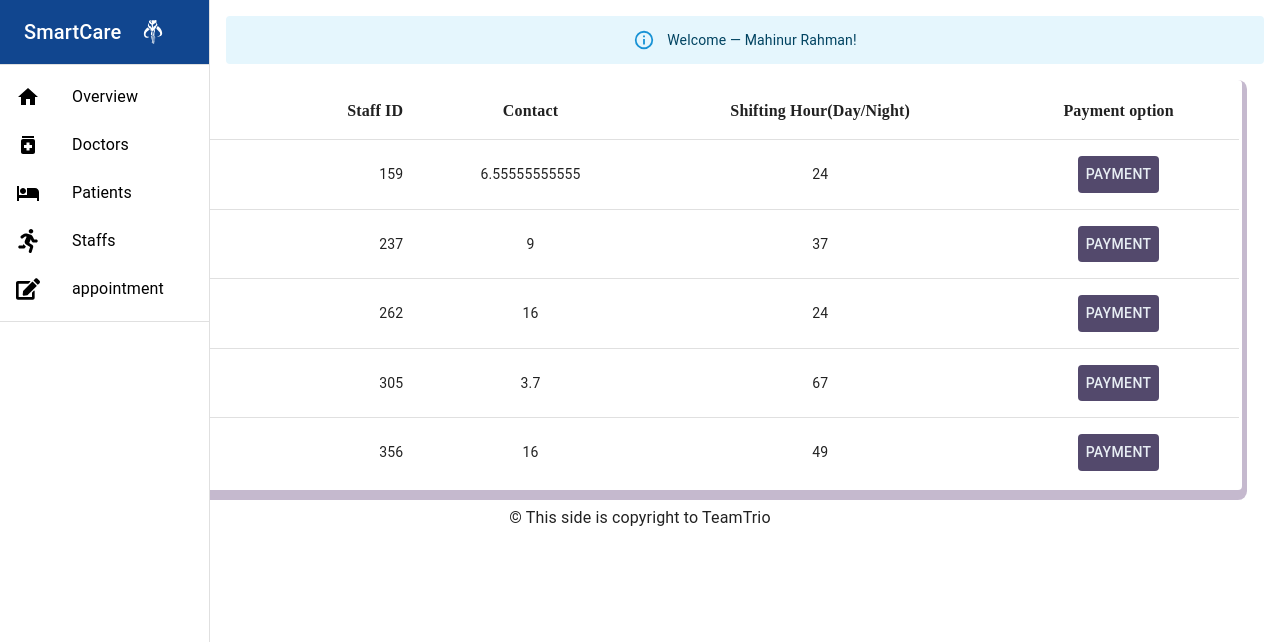
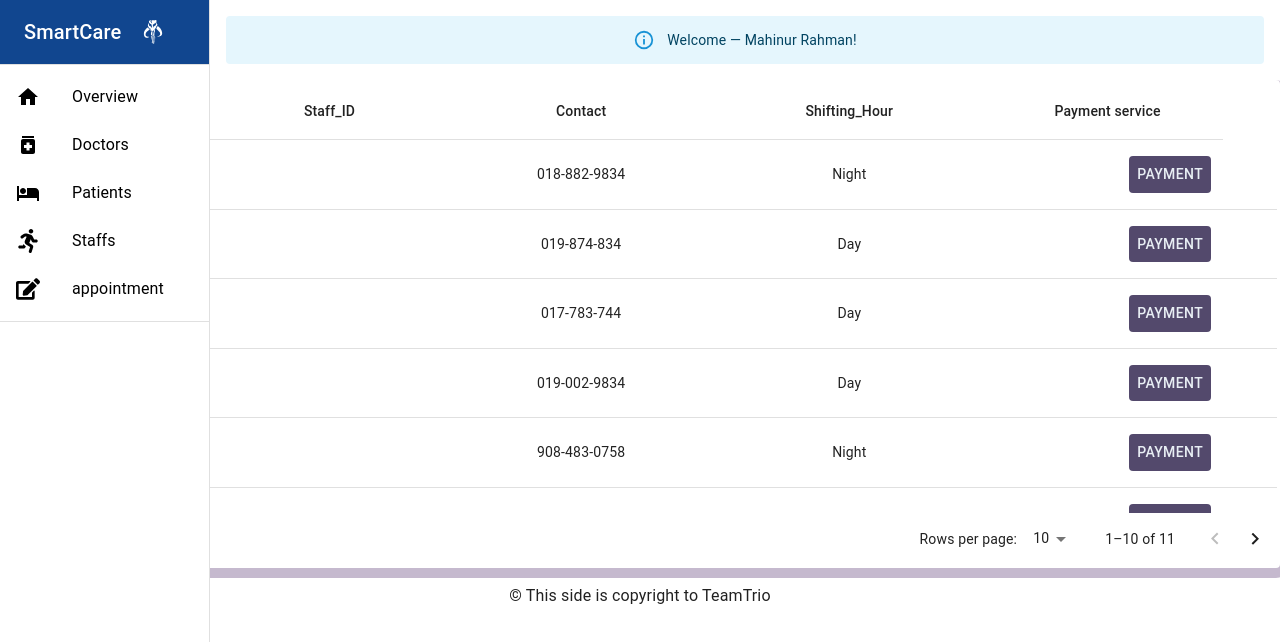
Before and after one commit to srihernogo/practice-react-hospital, a React (Create React App) app: page /staffs in a window 1280 px wide. Shown: the top 642 px of the page. Built offline with nearby package versions, Linux system fonts and the light colour scheme.

Commit message:
Fake data added to Staff

```diff
--- a/package.json
+++ b/package.json
@@ -14,6 +14,7 @@
     "@testing-library/jest-dom": "^5.16.4",
     "@testing-library/react": "^13.3.0",
     "@testing-library/user-event": "^13.5.0",
+    "axios": "^0.27.2",
     "date-fns": "^2.29.1",
     "google-map-react": "^2.2.0",
     "leaflet": "^1.8.0",
@@ -25,6 +26,7 @@
     "react-leaflet": "^4.0.1",
     "react-router-dom": "^6.3.0",
     "react-scripts": "5.0.1",
+    "react-select": "^5.4.0",
     "recharts": "^2.1.13",
     "styled-components": "^5.3.5",
     "web-vitals": "^2.1.4"
--- /dev/null
+++ b/public/staff.json
@@ -0,0 +1,57 @@
+[
+  {
+    "name": "Abu Kalam",
+    "contact": "018-882-9834",
+    "shiftingHour": "Night"
+  },
+  {
+    "name": "Mr.harry",
+    "contact": "019-874-834",
+    "shiftingHour": "Day"
+  },
+  {
+    "name": "A.Alam",
+    "contact": "017-783-744",
+    "shiftingHour": "Day"
+  },
+  {
+    "name": "Basu Deb",
+    "contact": "019-002-9834",
+    "shiftingHour": "Day"
+  },
+  {
+    "name": "Gerriets",
+    "contact": "908-483-0758",
+    "shiftingHour": "Night"
+  },
+  {
+    "name": "Langcaster",
+    "contact": "291-566-2493",
+    "shiftingHour": "Night"
+  },
+  {
+    "name": "Feben",
+    "contact": "490-716-3765",
+    "shiftingHour": "Night"
+  },
+  {
+    "name": "Blundan",
+    "contact": "113-256-3833",
+    "shiftingHour": "Day"
+  },
+  {
+    "name": "Hunstone",
+    "contact": "206-774-7572",
+    "shiftingHour": "Night"
+  },
+  {
+    "name": "Jennaroy",
+    "contact": "507-260-1015",
+    "shiftingHour": "Day"
+  },
+  {
+    "name": "Schwanden",
+    "contact": "787-596-2756",
+    "shiftingHour": "Night"
+  }
+]
--- a/src/Pages/Appointments/Appointment.css
+++ b/src/Pages/Appointments/Appointment.css
@@ -22,3 +22,16 @@ select {
   border-radius: 4px;
   box-sizing: border-box;
 }
+.textA {
+  border: 1px solid #ccc;
+  padding: 13px 5px;
+  font-size: 20px;
+  margin-top: 15px;
+  height: 60px;
+  margin-left: 4px;
+  border-radius: 4px;
+  box-sizing: border-box;
+  /* align-items: center;
+    justify-content: center;
+    display: flex; */
+}
--- a/src/Pages/Appointments/Appointment.js
+++ b/src/Pages/Appointments/Appointment.js
@@ -1,63 +1,67 @@
-import React, { useState, useEffect } from 'react';
+import React, { Component } from 'react';
+import Select from 'react-select';
+import axios from 'axios';
+import { Grid } from '@mui/material';
 import Box from '@mui/material/Box';
-import Grid from '@mui/material/Grid';
-import { useForm } from 'react-hook-form';
 import './Appointment.css';
 import Calender from '../Shared/Calender/Calender';
 import Time from '../Shared/Time/Time';
-// import { appointmentData } from '../../utils/appointmentData';
+export default class Appointment extends Component {
+  constructor(props) {
+    super(props);
+    this.state = {
+      selectOptions: [],
+      id: '',
+      name: '',
+    };
+  }
 
-const Appointment = () => {
-  const { register, handleSubmit } = useForm();
-  const onSubmit = (data) => console.log(data);
+  async getOptions() {
+    const res = await axios.get('./appointmentData.json');
+    const data = res.data;
+    const options = data.map((d) => ({
+      value: d.fee,
+      label: d.name,
+    }));
+    this.setState({ selectOptions: options });
+  }
+  handleChange(e) {
+    this.setState({ fee: e.value, name: e.label });
+  }
+  componentDidMount() {
+    this.getOptions();
+  }
 
-  const [appointments, setAppointments] = useState([]);
-  useEffect(() => {
-    fetch('./appointmentData.json')
-      .then((res) => res.json())
-      .then((data) => setAppointments(data));
-  }, []);
-
+  render() {
     return (
       <Box
         sx={{ background: '#fff' }}
         style={{ boxShadow: '0px 0px 10px rgba(0, 0, 0, 0.1)' }}
       >
-      <form onSubmit={handleSubmit(onSubmit)} className="text-center">
+        <form className="text-center">
           <Box className="appointment">
             <h3>Take An Appointment</h3>
             <Grid container spacing={2}>
               <Grid item xs={12} md={4}>
                 <h4>Select Doctor</h4>
               </Grid>
-            <Grid item xs={12} md={8}>
-              <select
-                {...register('name')}
-                style={{ width: '80%', textAlign: 'center' }}
-              >
-                {appointments.map((item, index) => (
-                  <option key={index} value={item.name}>
-                    {item.name}
-                  </option>
-                ))}
-              </select>
+
+              <Grid item xs={12} md={4}>
+                <Select
+                  style={{ width: '50%', textAlign: 'center' }}
+                  options={this.state.selectOptions}
+                  onChange={this.handleChange.bind(this)}
+                />
               </Grid>
             </Grid>
             <Grid container spacing={2}>
               <Grid item xs={12} md={4}>
                 <h4>Consultency Fee</h4>
               </Grid>
-            <Grid item xs={12} md={8}>
-              <select
-                {...register('name')}
-                style={{ width: '80%', textAlign: 'center' }}
-              >
-                {appointments.map((item, index) => (
-                  <option key={index} value={item.name}>
-                    {item.fee}
-                  </option>
-                ))}
-              </select>
+              <Grid item xs={12} md={4}>
+                <div className="textA" style={{ textAlign: 'center' }}>
+                  {this.state.fee}
+                </div>
               </Grid>
             </Grid>
           </Box>
@@ -92,6 +96,5 @@ const Appointment = () => {
         </form>
       </Box>
     );
-};
-
-export default Appointment;
+  }
+}
--- a/src/Pages/Staffs/Staffs.js
+++ b/src/Pages/Staffs/Staffs.js
@@ -1,40 +1,59 @@
-import React from 'react';
+import * as React from 'react';
+import Paper from '@mui/material/Paper';
 import Table from '@mui/material/Table';
 import TableBody from '@mui/material/TableBody';
 import TableCell from '@mui/material/TableCell';
 import TableContainer from '@mui/material/TableContainer';
 import TableHead from '@mui/material/TableHead';
+import TablePagination from '@mui/material/TablePagination';
 import TableRow from '@mui/material/TableRow';
-import Paper from '@mui/material/Paper';
-
 import {
   Button,
   Dialog,
   DialogActions,
   DialogContent,
   DialogContentText,
-  DialogTitle,
   Slide,
 } from '@mui/material';
-import './Staff.css';
 
-const drawerWidth = 0;
-function createData(name, staffID, contact, shiftingHour) {
-  return { name, staffID, contact, shiftingHour };
-}
-
-const rows = [
-  createData('Frozen yoghurt', 159, 6.55555555555, 24, 4.0),
-  createData('Ice cream sandwich', 237, 9.0, 37, 4.3),
-  createData('Eclair', 262, 16.0, 24, 6.0),
-  createData('Cupcake', 305, 3.7, 67, 4.3),
-  createData('Gingerbread', 356, 16.0, 49, 3.9),
+const columns = [
+  { id: 'name', label: 'Name', minWidth: 170 },
+  { id: 'ID', label: 'Staff_ID', minWidth: 100 },
+  {
+    id: 'contact',
+    label: 'Contact',
+    minWidth: 150,
+    align: 'center',
+  },
+  {
+    id: 'shiftingHour',
+    label: 'Shifting_Hour',
+    minWidth: 170,
+    align: 'center',
+  },
+  {
+    id: 'Payment service',
+    label: 'Payment service',
+    minWidth: 100,
+    align: 'center',
+  },
 ];
 const Transition = React.forwardRef(function Transition(props, ref) {
   return <Slide direction="up" ref={ref} {...props} />;
 });
 
 export default function Staffs() {
+  const [page, setPage] = React.useState(0);
+  const [rowsPerPage, setRowsPerPage] = React.useState(10);
+
+  const handleChangePage = (event, newPage) => {
+    setPage(newPage);
+  };
+
+  const handleChangeRowsPerPage = (event) => {
+    setRowsPerPage(+event.target.value);
+    setPage(0);
+  };
   const [open, setOpen] = React.useState(false);
 
   const handleClickOpen = () => {
@@ -44,69 +63,59 @@ export default function Staffs() {
   const handleClose = () => {
     setOpen(false);
   };
+  const [rows, setRows] = React.useState([]);
+  React.useEffect(() => {
+    fetch('/staff.json')
+      .then((res) => res.json())
+      .then((data) => setRows(data))
+      .catch((error) => console.log(error));
+  }, []);
   return (
-    <TableContainer
-      component={Paper}
-      sx={{
-        width: { sm: `calc(97% - ${drawerWidth}px)` },
-        ml: { sm: `${drawerWidth}px` },
-      }}
+    <Paper
       style={{
         'border-radius': '4px',
         'box-sizing': 'border-box',
         'box-shadow': '0px 5px 0px 5px #3c175b4c',
         padding: '3px',
       }}
+      sx={{ width: '100%', overflow: 'hidden' }}
     >
-      <Table sx={{ minWidth: 500 }} aria-label="simple table">
+      <TableContainer sx={{ maxHeight: 430 }}>
+        <Table stickyHeader>
           <TableHead>
             <TableRow>
+              {columns.map((column) => (
                 <TableCell
-              sx={{ fontSize: '1rem', fontFamily: 'Raleway', fontWeight: 600 }}
+                  key={column.id}
+                  align={column.align}
+                  style={{ minWidth: column.minWidth }}
                 >
-              Name
+                  {column.label}
                 </TableCell>
-            <TableCell
-              sx={{ fontSize: '1rem', fontFamily: 'Raleway', fontWeight: 600 }}
-              align="right"
-            >
-              Staff ID
-            </TableCell>
-            <TableCell
-              sx={{ fontSize: '1rem', fontFamily: 'Raleway', fontWeight: 600 }}
-              align="center"
-            >
-              Contact
-            </TableCell>
-            <TableCell
-              sx={{ fontSize: '1rem', fontFamily: 'Raleway', fontWeight: 600 }}
-              align="center"
-            >
-              Shifting Hour(Day/Night)
-            </TableCell>
-            <TableCell
-              sx={{ fontSize: '1rem', fontFamily: 'Raleway', fontWeight: 600 }}
-              align="center"
-            >
-              Payment option
-            </TableCell>
+              ))}
             </TableRow>
           </TableHead>
           <TableBody>
-          {rows.map((row) => (
-            <TableRow
-              key={row.name}
-              sx={{ '&:last-child td, &:last-child th': { border: 0 } }}
-            >
-              <TableCell component="th" scope="row">
-                {row.name}
+            {rows
+              .slice(page * rowsPerPage, page * rowsPerPage + rowsPerPage)
+              .map((row) => {
+                return (
+                  <TableRow hover role="checkbox" tabIndex={-1} key={row.code}>
+                    {columns.map((column) => {
+                      const value = row[column.id];
+                      return (
+                        <TableCell key={column.id} align={column.align}>
+                          {column.format && typeof value === 'number'
+                            ? column.format(value)
+                            : value}
                         </TableCell>
-              <TableCell align="right">{row.staffID}</TableCell>
-              <TableCell align="center">{row.contact}</TableCell>
-              <TableCell align="center">{row.shiftingHour}</TableCell>
-              <TableCell align="center">
+                      );
+                    })}
+
+                    <TableCell>
                       <Button
                         style={{
+                          marginLeft: '-110px',
                           'background-color': 'rgba(47, 35, 77, 0.822)',
                           color: 'rgb(232, 238, 244)',
                           'border-radius': '4px',
@@ -122,7 +131,6 @@ export default function Staffs() {
                         onClose={handleClose}
                         aria-describedby="alert-dialog-slide-description"
                       >
-                  <DialogTitle>{'Payment service'}</DialogTitle>
                         <DialogContent>
                           <DialogContentText id="alert-dialog-slide-description">
                             Do you want to clear the salary?
@@ -135,9 +143,20 @@ export default function Staffs() {
                       </Dialog>
                     </TableCell>
                   </TableRow>
-          ))}
+                );
+              })}
           </TableBody>
         </Table>
       </TableContainer>
+      <TablePagination
+        rowsPerPageOptions={[10, 25, 100]}
+        component="div"
+        count={rows.length}
+        rowsPerPage={rowsPerPage}
+        page={page}
+        onPageChange={handleChangePage}
+        onRowsPerPageChange={handleChangeRowsPerPage}
+      />
+    </Paper>
   );
 }
```
Lines whose indentation alone changed are shown as unchanged.
